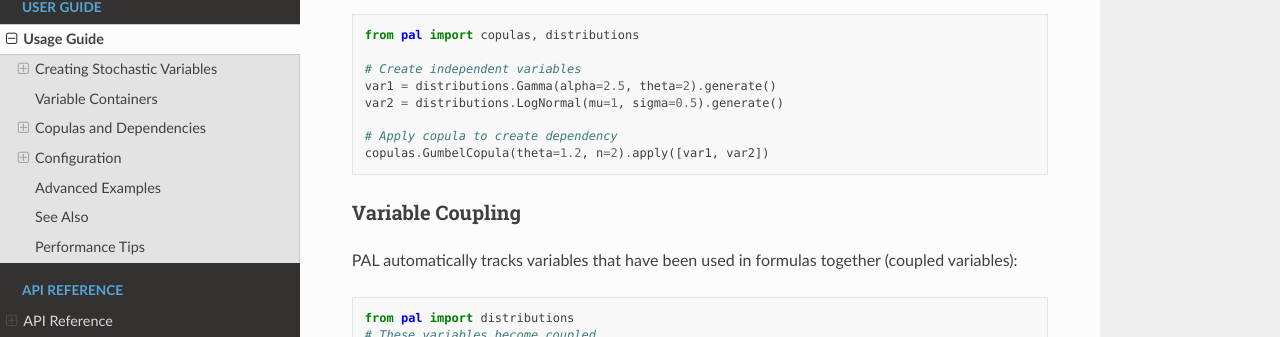
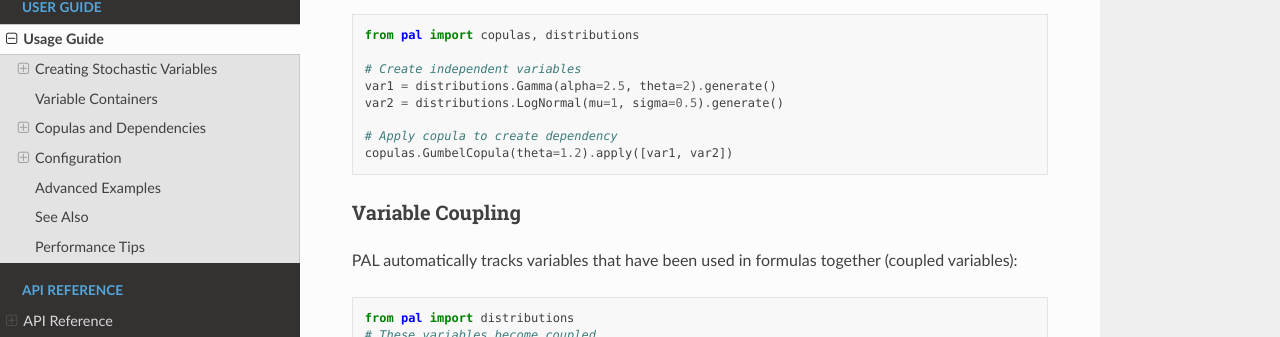
Before and after one commit to ProteusLLP/proteusllp-actuarial-library, a Sphinx documentation site: the page built from docs/source/usage.md, in a window 1280 px wide and 900 px high, scrolled down 1133 px. Shown: the part 114-451 px from the top of the window. Built offline with Sphinx 7.4.7 and the Read the Docs theme 3.1.0, drawn with Linux system fonts in a browser that asks for light colours; pages that are not in the unit, such as notebooks, are missing from menus.

````diff
--- a/docs/source/api/copulas.rst
+++ b/docs/source/api/copulas.rst
@@ -37,4 +37,4 @@ Usage Example
    var2 = distributions.LogNormal(mu=1, sigma=0.5).generate()
 
    # Apply Gumbel copula to create dependency
-   copulas.GumbelCopula(theta=1.2, n=2).apply([var1, var2])
+   copulas.GumbelCopula(theta=1.2).apply([var1, var2])
--- a/docs/source/usage.md
+++ b/docs/source/usage.md
@@ -61,7 +61,7 @@ var1 = distributions.Gamma(alpha=2.5, theta=2).generate()
 var2 = distributions.LogNormal(mu=1, sigma=0.5).generate()
 
 # Apply copula to create dependency
-copulas.GumbelCopula(theta=1.2, n=2).apply([var1, var2])
+copulas.GumbelCopula(theta=1.2).apply([var1, var2])
 ```
 
 ### Variable Coupling
````
Also changed, not shown: docs/tutorials/xol_reinsurance.md (+1 -1 lines), docs/usage.md (+1 -1 lines), 2 other files.
